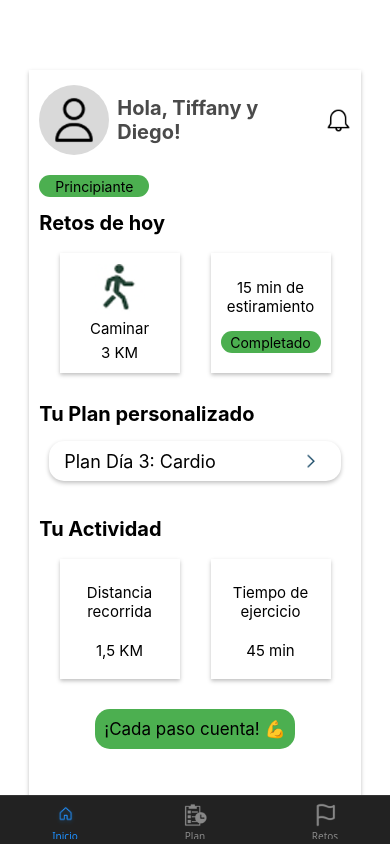
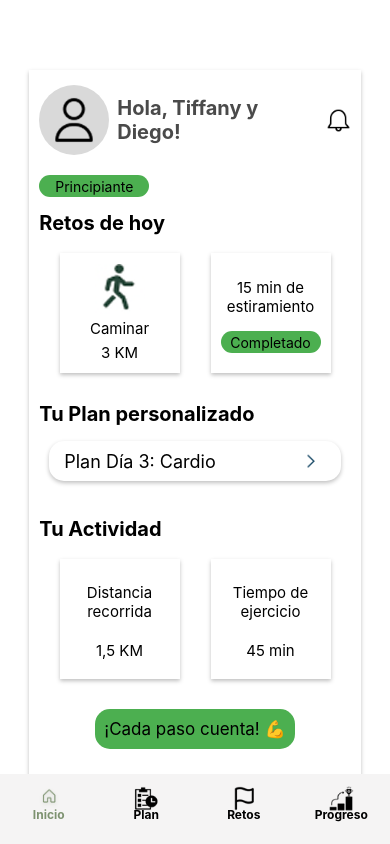
Before and after one commit to diego422/ActiVida, a React Native app: screen /home in a window 390 px wide. Built offline with nearby package versions, Linux system fonts and the light colour scheme.

Commit message:
Se agrego la screen de progress
se creo progress, se agregaron dos imágenes, se realizo cambios en rutas

```diff
--- a/navigation/NavTab.js
+++ b/navigation/NavTab.js
@@ -1,5 +1,5 @@
 import { createBottomTabNavigator } from "@react-navigation/bottom-tabs";
-import { Image } from "react-native";
+import { Image, Text, View } from "react-native";
 
 import Challenges from "../screens/challenges";
 import Home from "../screens/home";
@@ -25,19 +25,32 @@ export default function NavTab() {
     <Tab.Navigator
       screenOptions={({ route }) => ({
         headerShown: false,
-        tabBarActiveTintColor: "#1E90FF",
-        tabBarInactiveTintColor: "#888",
+        tabBarShowLabel: true,
         tabBarStyle: {
-          backgroundColor: "#222",
-          borderTopColor: "#333",
+          backgroundColor: "#F5F4F4",
+          borderTopWidth: 0,
+          height: 70,
+          paddingTop: 5,
         },
-        tabBarIcon: ({ color, size }) => (
+        tabBarLabel: ({ focused, color }) => (
+          <Text
+            style={{
+              color: focused ? "#7D9270" : "#000",
+              fontWeight: "bold",
+              fontSize: 12,
+              marginTop: -5,
+            }}
+          >
+            {route.name}
+          </Text>
+        ),
+        tabBarIcon: ({ focused, size }) => (
           <Image
             source={icons[route.name]}
             style={{
-              width: size,
-              height: size,
-              tintColor: color,
+              width: 26,
+              height: 26,
+              tintColor: focused ? "#7D9270" : "#000",
             }}
             resizeMode="contain"
           />
@@ -47,7 +60,7 @@ export default function NavTab() {
       <Tab.Screen name="Inicio" component={Home} />
       <Tab.Screen name="Plan" component={Plan} />
       <Tab.Screen name="Retos" component={Challenges} />
-      {/* <Tab.Screen name="Progreso" component={Progress} /> */}
+      <Tab.Screen name="Progreso" component={Progress} />
     </Tab.Navigator>
   );
 }
--- a/screens/awards.js
+++ b/screens/awards.js
@@ -11,7 +11,8 @@ export default function AwardsPage() {
                 </TouchableOpacity>
                 <View style={styles.header}>
                     <TouchableOpacity
-                        style={styles.userButtom}>
+                        style={styles.userButtom}
+                             onPress={() => navigation.navigate('ViewUserInfo')}>
                         <Image source={require('../assets/userImage.png')} style={styles.userImage} />
                     </TouchableOpacity>
                     <View style={styles.userRangeLabel}>
--- a/screens/challenges.js
+++ b/screens/challenges.js
@@ -1,12 +1,16 @@
 import { Text, StyleSheet, View, Image, TouchableOpacity } from 'react-native';
+import { useNavigation } from '@react-navigation/native';
 
 export default function Challenges() {
+    const navigation = useNavigation();
+
     return (
         <View style={styles.container}>
             <View style={styles.mainBox}>
                 {/* HEADER */}
                 <View style={styles.header}>
-                    <TouchableOpacity style={styles.userButtom}>
+                    <TouchableOpacity style={styles.userButtom}
+                        onPress={() => navigation.navigate('ViewUserInfo')}>
                         <Image source={require('../assets/userImage.png')} style={styles.userImage} />
                     </TouchableOpacity>
                     <View style={styles.userRangeLabel}>
--- a/screens/plan.js
+++ b/screens/plan.js
@@ -41,7 +41,8 @@ export default function Plan() {
 
                 {/* HEADER */}
                 <View style={styles.header}>
-                    <TouchableOpacity style={styles.userButtom}>
+                    <TouchableOpacity style={styles.userButtom}
+                        onPress={() => navigation.navigate('ViewUserInfo')}>
                         <Image source={require('../assets/userImage.png')} style={styles.userImage} />
                     </TouchableOpacity>
                     <View style={styles.userRangeLabel}>
--- a/screens/progress.js
+++ b/screens/progress.js
@@ -0,0 +1,271 @@
+import { Text, StyleSheet, View, Image, TouchableOpacity } from 'react-native';
+import { useNavigation } from '@react-navigation/native';
+
+export default function Progress() {
+    const navigation = useNavigation();
+
+    return (
+        <View style={styles.container}>
+            <View style={styles.mainBox}>
+                {/* HEADER */}
+                <View style={styles.header}>
+                    <TouchableOpacity style={styles.userButton}
+                         onPress={() => navigation.navigate('ViewUserInfo')}>
+                        <Image
+                            source={require('../assets/userImage.png')}
+                            style={styles.userImage}
+                        />
+                    </TouchableOpacity>
+                    <View style={styles.userRangeLabel}>
+                        <Text style={styles.rangeLabelText}>Principiante</Text>
+                    </View>
+                    <Image
+                        source={require('../assets/bell.png')}
+                        style={styles.bellImage}
+                    />
+                </View>
+
+                {/* TÍTULO + FILTRO */}
+                <View style={styles.titleContainer}>
+                    <Text style={styles.title}>Registro y seguimiento</Text>
+                    <Image
+                        source={require('../assets/filtroProgress.png')}
+                        style={styles.filterIcon}
+                    />
+                </View>
+
+                {/* SELECT ACTIVIDADES */}
+                <TouchableOpacity style={styles.activityButton}>
+                    <Text style={styles.activityButtonText}>Todos las actividades</Text>
+                    <Text style={styles.arrow}>{'v'}</Text>
+                </TouchableOpacity>
+
+                {/* TEXTO ACTIVIDAD */}
+                <Text style={styles.activityTitle}>Caminar</Text>
+
+                {/* TARJETA TIEMPO TOTAL */}
+                <View style={styles.totalTimeCard}>
+                    <Image
+                        source={require('../assets/checkCircleProgress.png')}
+                        style={styles.checkIcon}
+                    />
+                    <Text style={styles.totalTimeLabel}>Tiempo total</Text>
+                    <Text style={styles.totalTimeValue}>95 min</Text>
+                </View>
+
+                {/* TARJETAS PEQUEÑAS */}
+                <View style={styles.statsContainer}>
+                    <View style={styles.statCard}>
+                        <Text style={styles.statValue}>23 min</Text>
+                        <Text style={styles.statLabel}>Duración Promedio</Text>
+                    </View>
+                    <View style={styles.statCard}>
+                        <Text style={styles.statValue}>2</Text>
+                        <Text style={styles.statLabel}>Entrenamiento acumulado</Text>
+                    </View>
+                </View>
+
+                {/* BOTONES DE ACTIVIDADES */}
+                <TouchableOpacity style={styles.activityButton}>
+                    <Text style={styles.activityButtonText}>Cardio</Text>
+                    <Text style={styles.arrow}>{'>'}</Text>
+                </TouchableOpacity>
+
+                <TouchableOpacity style={styles.activityButton}>
+                    <Text style={styles.activityButtonText}>Bicicleta</Text>
+                    <Text style={styles.arrow}>{'>'}</Text>
+                </TouchableOpacity>
+
+                <TouchableOpacity style={styles.activityButton}>
+                    <Text style={styles.activityButtonText}>Fuerza</Text>
+                    <Text style={styles.arrow}>{'>'}</Text>
+                </TouchableOpacity>
+            </View>
+        </View>
+    );
+}
+
+const styles = StyleSheet.create({
+    container: {
+        flex: 1,
+        backgroundColor: 'white',
+        alignItems: 'center',
+        justifyContent: 'flex-start',
+    },
+
+    mainBox: {
+        flex: 1,
+        width: '85%',
+        height: '100%',
+        marginTop: 70,
+        marginBottom: 20,
+        backgroundColor: 'white',
+        borderRadius: 15,
+        paddingHorizontal: 15,
+        paddingVertical: 15,
+        shadowColor: '#000',
+        shadowOffset: { width: 0, height: 2 },
+        shadowOpacity: 0.25,
+        shadowRadius: 4,
+        elevation: 5,
+    },
+
+    header: {
+        flexDirection: 'row',
+        height: 100,
+        alignItems: 'center',
+        width: '100%',
+        justifyContent: 'space-between',
+        paddingHorizontal: 10,
+    },
+
+    userButton: {
+        width: 70,
+        height: 70,
+        borderRadius: 40,
+        backgroundColor: '#D9D9D9',
+        alignItems: 'center',
+        justifyContent: 'center',
+    },
+
+    userImage: {
+        width: 50,
+        height: 50,
+    },
+
+    bellImage: {
+        width: 25,
+        height: 25,
+    },
+
+    userRangeLabel: {
+        backgroundColor: '#4CAF50',
+        borderRadius: 15,
+        paddingHorizontal: 10,
+        paddingVertical: 3,
+    },
+
+    rangeLabelText: {
+        fontSize: 14,
+        color: 'white',
+    },
+
+    titleContainer: {
+        flexDirection: 'row',
+        justifyContent: 'space-between',
+        alignItems: 'center',
+        marginTop: 10,
+        marginBottom: 15,
+    },
+
+    title: {
+        fontSize: 20,
+        fontWeight: 'bold',
+        color: '#000',
+    },
+
+    filterIcon: {
+        width: 24,
+        height: 24,
+        resizeMode: 'contain',
+    },
+
+    activityTitle: {
+        fontSize: 16,
+        fontWeight: 'bold',
+        color: '#333',
+        marginBottom: 10,
+    },
+
+    totalTimeCard: {
+        flexDirection: 'row',
+        alignItems: 'center',
+        backgroundColor: '#fff',
+        padding: 10,
+        borderRadius: 10,
+        marginBottom: 20,
+        shadowColor: '#000',
+        shadowOffset: { width: 0, height: 2 },
+        shadowOpacity: 0.15,
+        shadowRadius: 4,
+        elevation: 4,
+    },
+
+    checkIcon: {
+        width: 20,
+        height: 20,
+        marginRight: 8,
+    },
+
+    totalTimeLabel: {
+        fontSize: 14,
+        color: '#333',
+        marginRight: 10,
+    },
+
+    totalTimeValue: {
+        fontSize: 16,
+        fontWeight: 'bold',
+        color: '#000',
+    },
+
+    statsContainer: {
+        flexDirection: 'row',
+        justifyContent: 'space-between',
+        marginBottom: 20,
+    },
+
+    statCard: {
+        flex: 1,
+        backgroundColor: '#fff',
+        marginHorizontal: 5,
+        borderRadius: 10,
+        padding: 10,
+        alignItems: 'center',
+        shadowColor: '#000',
+        shadowOffset: { width: 0, height: 2 },
+        shadowOpacity: 0.15,
+        shadowRadius: 4,
+        elevation: 4,
+    },
+
+    statValue: {
+        fontSize: 16,
+        fontWeight: 'bold',
+        color: '#000',
+        marginBottom: 5,
+    },
+
+    statLabel: {
+        fontSize: 12,
+        color: '#666',
+        textAlign: 'center',
+    },
+
+    activityButton: {
+        flexDirection: 'row',
+        justifyContent: 'space-between',
+        alignItems: 'center',
+        backgroundColor: '#fff',
+        borderRadius: 10,
+        paddingVertical: 12,
+        paddingHorizontal: 15,
+        marginBottom: 10,
+        shadowColor: '#000',
+        shadowOffset: { width: 0, height: 2 },
+        shadowOpacity: 0.15,
+        shadowRadius: 4,
+        elevation: 4,
+    },
+
+    activityButtonText: {
+        fontSize: 16,
+        color: '#333',
+    },
+
+    arrow: {
+    fontSize: 14,
+    color: '#333',
+    marginLeft: 5,
+},
+});
```
Also changed, not shown: navigation/AppStack.js (+4 -4 lines), screens/viewUser.js (+4 -4 lines), assets/checkCircleProgress.png (added), assets/filtroProgress.png (added). Lines whose indentation alone changed are shown as unchanged.
